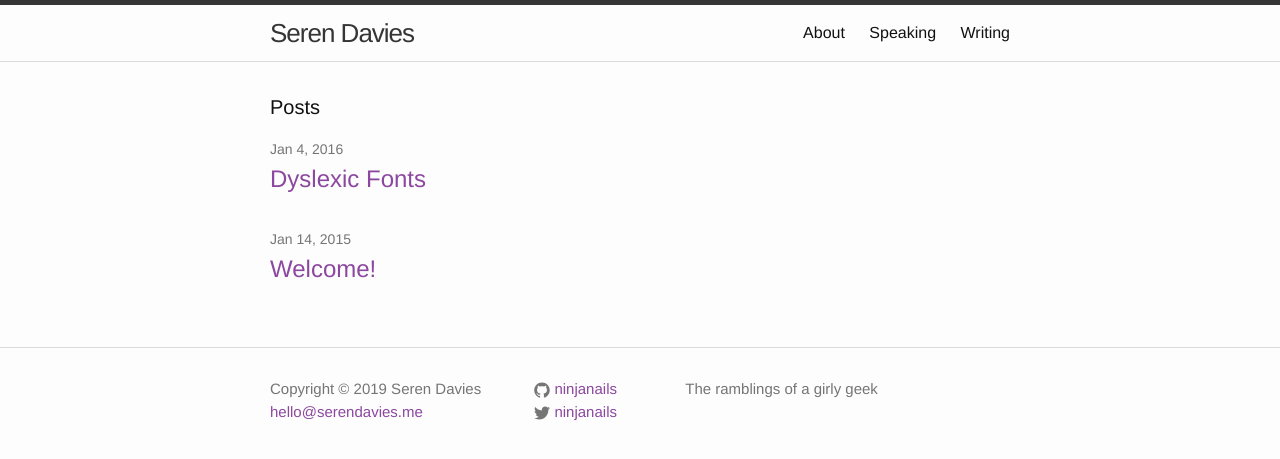
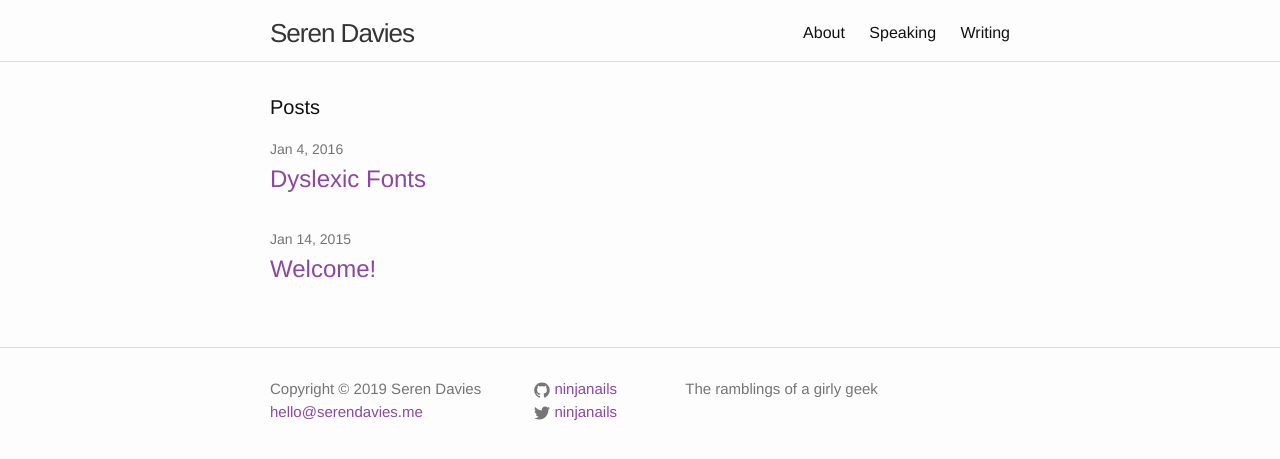
Before and after one commit to ninjanails/ninjanails.github.io, a Jekyll site: the page built from index.html, in a window 1280 px wide. Shown: the top 459 px of the page. Built offline with Jekyll 4.4.1, drawn with Linux system fonts in a browser that asks for light colours.

Commit message:
change header border colour

```diff
--- a/_sass/_layout.scss
+++ b/_sass/_layout.scss
@@ -2,7 +2,7 @@
  * Site header
  */
 .site-header {
-    border-top: 5px solid $grey-color-dark;
+    border-top: 5px solid $background-color;
     border-bottom: 1px solid $grey-color-light;
     min-height: 56px;
 
```
